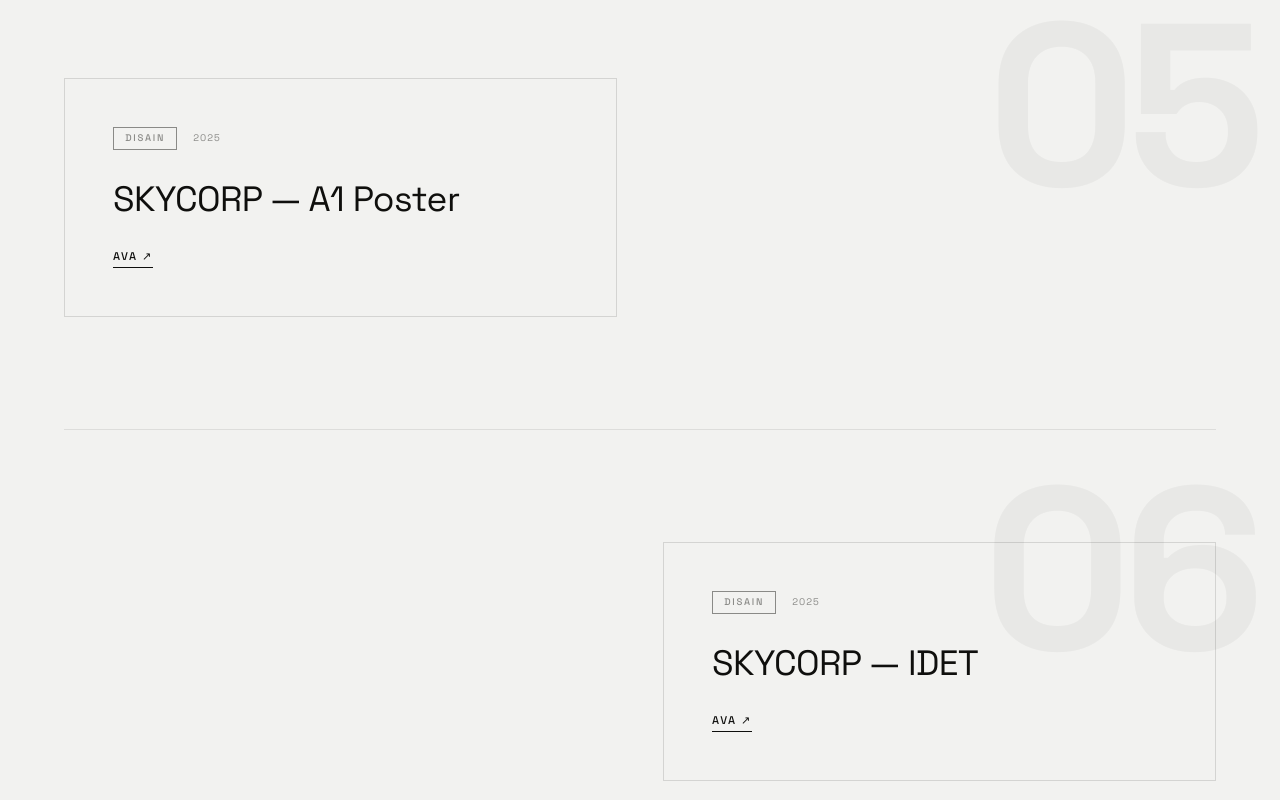
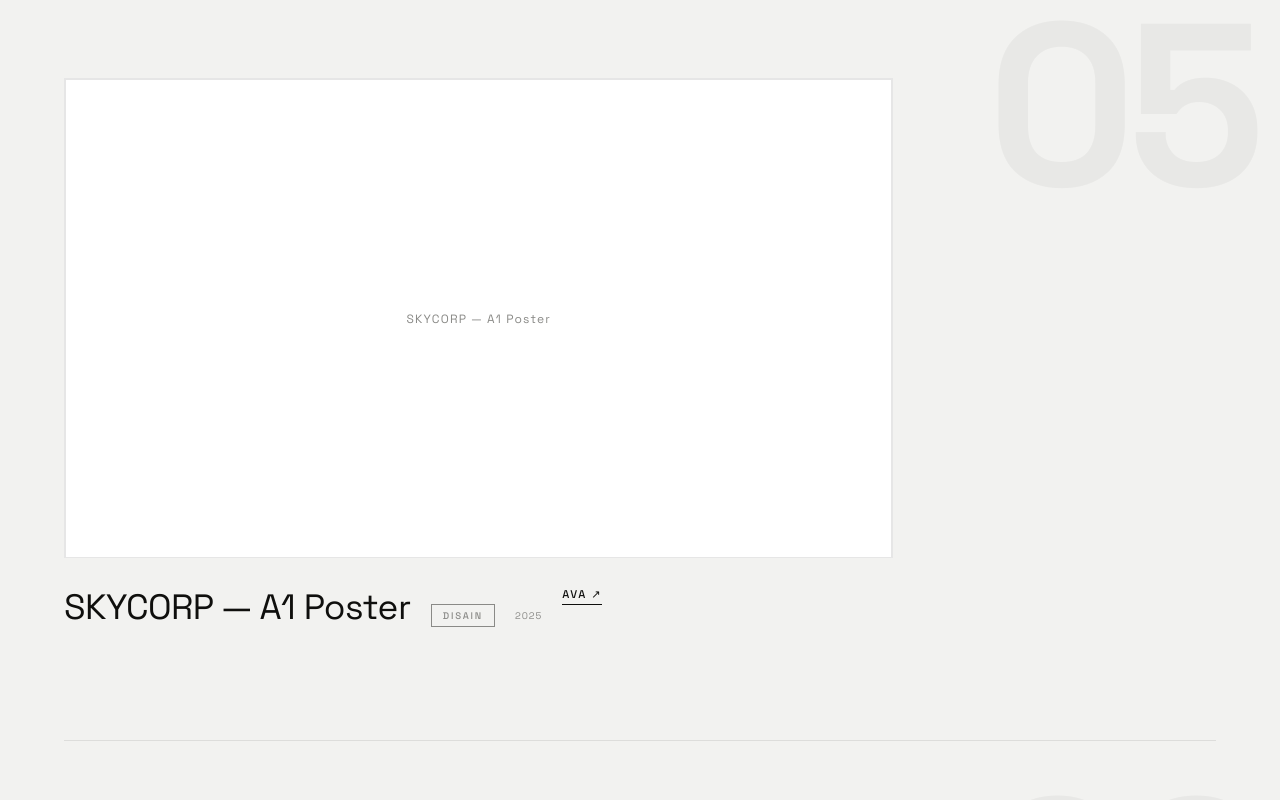
Before and after one commit to Fantastico433/rom433, a React (Vite) app: page / in a window 1280 px wide. Shown: the part 5140-5940 px from the top of the page. Built offline with nearby package versions, Linux system fonts and the light colour scheme.

Commit message:
feat: embed PDFs inline with object tag

```diff
--- a/src/components/ProjectItem.jsx
+++ b/src/components/ProjectItem.jsx
@@ -48,15 +48,24 @@
     <article className={`project project--pdf${evenClass}`}>
       <span className="project-ghost" aria-hidden="true">{project.id}</span>
 
-      <motion.div className="project-doc-wrap" {...fadeUp(0)}>
-        <div className="project-doc-card">
-          <div className="project-meta-top">
+      <motion.div className="project-pdf-wrap" {...fadeUp(0)}>
+        <object
+          className="project-pdf-embed"
+          data={fileUrl}
+          type="application/pdf"
+          aria-label={project.title[lang]}
+        >
+          {/* fallback kui browser ei toeta inline PDF-i */}
+          <div className="project-pdf-fallback">
+            <span>{project.title[lang]}</span>
+          </div>
+        </object>
+      </motion.div>
+
+      <motion.div className="project-bottom-meta" {...fadeIn(0.18)}>
+        <h2 className="project-title">{project.title[lang]}</h2>
         <span className="project-category">{category}</span>
         <span className="project-year">{project.year}</span>
-          </div>
-
-          <h2 className="project-title">{project.title[lang]}</h2>
-
         <a
           className="project-open"
           href={fileUrl}
@@ -65,7 +74,6 @@
         >
           {tr.open} ↗
         </a>
-        </div>
       </motion.div>
     </article>
   )
--- a/src/index.css
+++ b/src/index.css
@@ -237,23 +237,35 @@
 /* ── PDF / doc layout ── */
 
 .project--pdf {
-  min-height: 50vh;
+  min-height: 60vh;
 }
 
-.project-doc-wrap {
-  width: clamp(280px, 48%, 580px);
+.project-pdf-wrap {
+  width: clamp(280px, 72%, 960px);
 }
 
-.project--even .project-doc-wrap {
+.project--even .project-pdf-wrap {
   align-self: flex-end;
 }
 
-.project-doc-card {
-  border: 1px solid rgba(15, 15, 13, 0.13);
-  padding: clamp(1.5rem, 4vw, 3rem);
+.project-pdf-embed {
+  display: block;
+  width: 100%;
+  height: clamp(400px, 60vh, 820px);
+  border: 1px solid rgba(15, 15, 13, 0.1);
+  background: #fff;
+}
+
+.project-pdf-fallback {
+  width: 100%;
+  height: clamp(400px, 60vh, 820px);
+  border: 1px solid rgba(15, 15, 13, 0.1);
   display: flex;
-  flex-direction: column;
-  gap: 1.75rem;
+  align-items: center;
+  justify-content: center;
+  color: var(--muted);
+  font-size: 0.75rem;
+  letter-spacing: 0.1em;
 }
 
 /* ── Shared meta ── */
```
Lines whose indentation alone changed are shown as unchanged.
